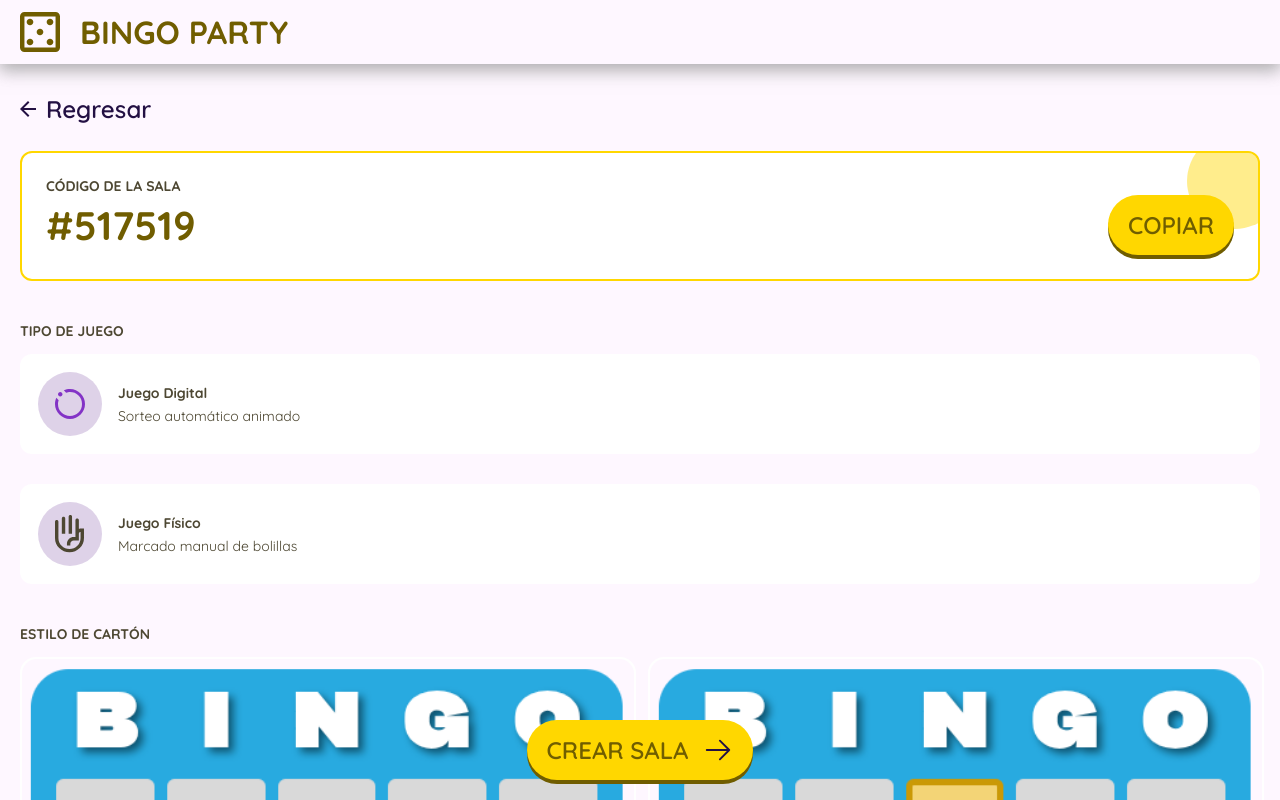
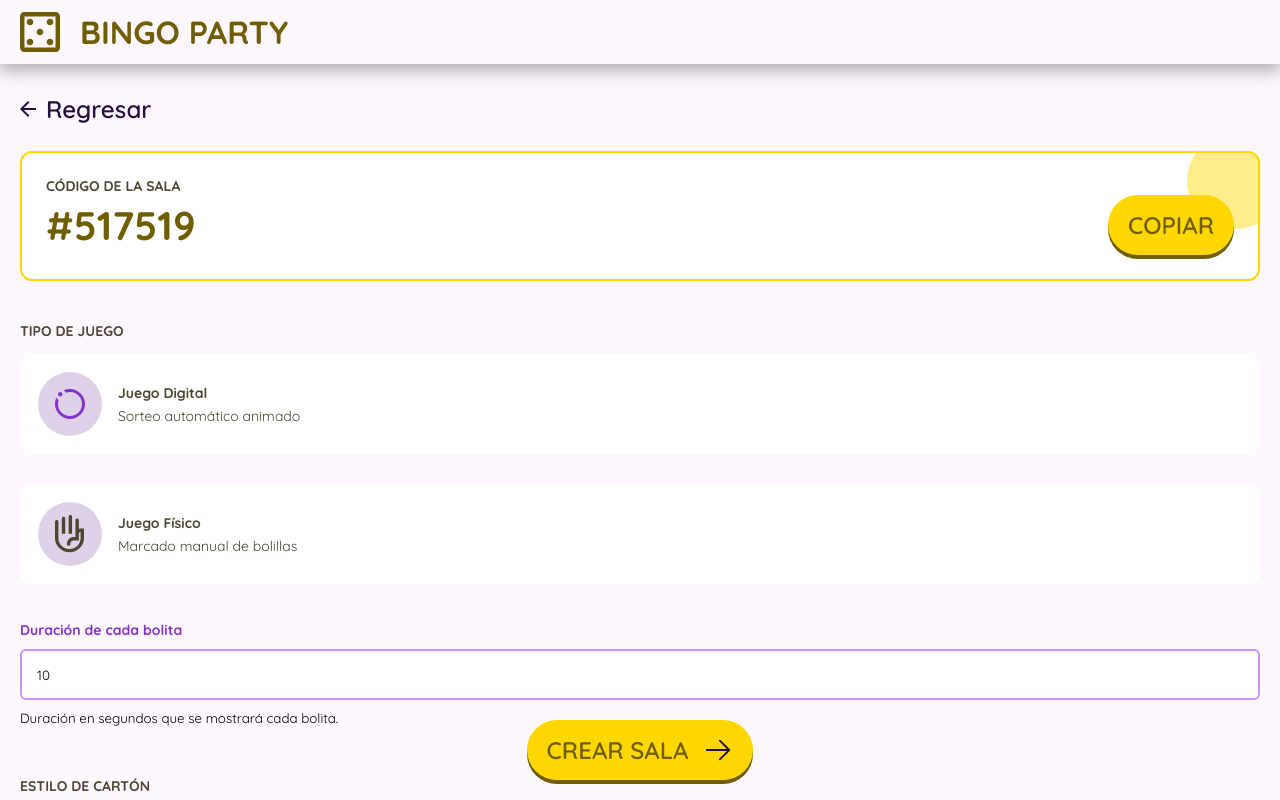
Before and after one commit to stivengm/BingoPartyWeb, an Angular app: page /create_room in a window 1280 px wide. Shown: the top 800 px of the page. Built offline with nearby package versions, Linux system fonts and the light colour scheme.

Commit message:
FIX - Ajuste para agregar el timer para el juego

```diff
--- a/src/app/core/models/room.model.ts
+++ b/src/app/core/models/room.model.ts
@@ -4,6 +4,7 @@ import { Player } from "./player.model";
 export interface Room {
   id?: string;
   hostId?: string;
+  timer: number;
   players?: Player[];
   currentBall?: Ball;
   calledBalls?: Ball[];
--- a/src/app/features/create-room/create-room.html
+++ b/src/app/features/create-room/create-room.html
@@ -41,6 +41,14 @@
         </div>
     </div>
 
+    <div class="form_user">
+        <div class="form_group">
+            <label for="timer">Duración de cada bolita</label>
+            <input type="number" id="timer" name="timer" placeholder="10" [formControl]="timer">
+            <small>Duración en segundos que se mostrará cada bolita.</small>
+        </div>
+    </div>
+
     <div class="section_game_board">
         <p class="text_game_board">Estilo de cartón</p>
 
--- a/src/app/features/create-room/create-room.ts
+++ b/src/app/features/create-room/create-room.ts
@@ -5,6 +5,7 @@ import { TableroBingo } from '../../shared/tablero-bingo/tablero-bingo';
 import { DataAppService } from '../../core/services/data-app.service';
 import { errorModal } from '../../utils/modals';
 import { Room } from '../../core/models/room.model';
+import { FormControl, ReactiveFormsModule, Validators } from '@angular/forms';
 
 @Component({
   selector: 'app-create-room',
@@ -12,6 +13,7 @@ import { Room } from '../../core/models/room.model';
     CommonModule,
     Header,
     TableroBingo,
+    ReactiveFormsModule,
     NgClass
 ],
   templateUrl: './create-room.html',
@@ -27,6 +29,14 @@ export class CreateRoom {
   boards = [1, 2, 3, 4, 5, 6, 7, 8];
 
   room: Room = {} as Room;
+
+  public timer = new FormControl(
+    '10',
+    [
+      Validators.minLength(0),
+      Validators.maxLength(2)
+    ]
+  );
 
   constructor(
     private dataApp: DataAppService
@@ -56,6 +66,7 @@ export class CreateRoom {
     this.room!.id = this.idRoom;
     this.room!.hostId = this.idRoom;
     this.room!.status = 'waiting';
+    this.room!.timer = parseInt(this.timer.value!.toString()) ?? 10;
 
     this.dataApp.setRoom(this.room!);
 
```
